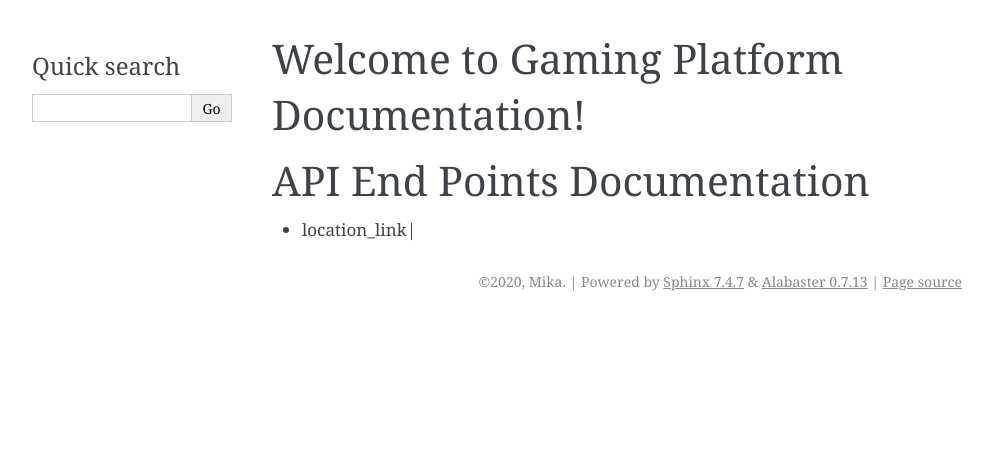
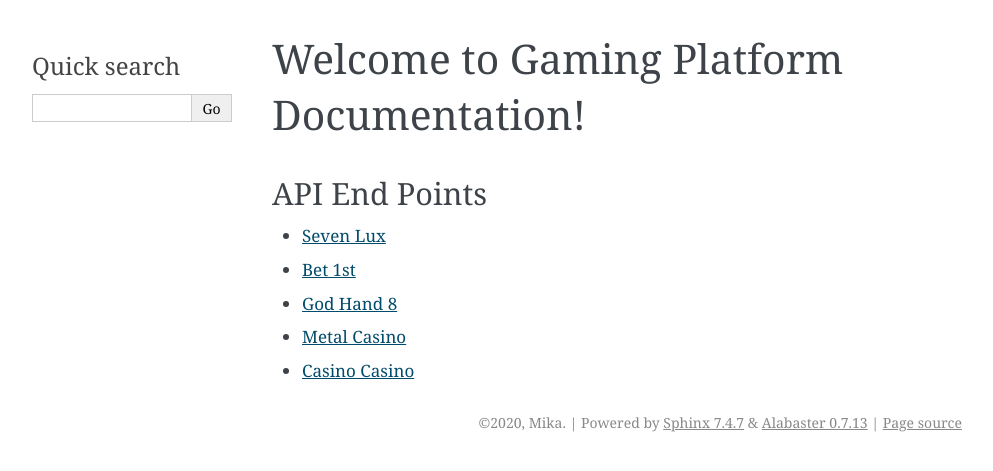
Before and after one commit to angelieorosco/gaming_platform, a Sphinx documentation site: the page built from docs/source/index.rst, in a window 1280 px wide. Shown: the top 471 px of the page, without its empty margins (148-1141 px from the left). Built offline with Sphinx 7.4.7, drawn with Linux system fonts in a browser that asks for light colours.

Commit message:
updated docs

```diff
--- a/docs/source/index.rst
+++ b/docs/source/index.rst
@@ -12,11 +12,35 @@ Welcome to Gaming Platform Documentation!
 
 
 
-API End Points Documentation
-============================
+API End Points
+^^^^^^^^^^^^^^
 
-* location_link|
+* |location_link1|
 
-.. |location_link| raw:: html
+.. |location_link1| raw:: html
 
     <a href="https://docs.google.com/spreadsheets/d/1nqE4SBPGBymhloTFrXbgJ6oYnMlvaqjl_kD5rdH8_B0/edit?usp=sharing" target="_blank">Seven Lux</a>
+
+* |location_link2|
+
+.. |location_link2| raw:: html
+
+    <a href="https://docs.google.com/spreadsheets/d/14uXBa0CCKptZsqNvTIxFte65k88OxrLnSUWwL1bo-Qc/edit?usp=sharing" target="_blank">Bet 1st</a>
+
+* |location_link3|
+
+.. |location_link3| raw:: html
+
+    <a href="https://docs.google.com/spreadsheets/d/1iX0x4db5BSwSOgH7N0Lfr1NvfEIwc-LkeA-ugQuecuU/edit?usp=sharing" target="_blank">God Hand 8</a>
+
+* |location_link4|
+
+.. |location_link4| raw:: html
+
+    <a href="https://docs.google.com/spreadsheets/d/1lKwQDqZ7P2j_kS5cF9E8-zESyIJDOXfYejbfziRXIxU/edit?usp=sharing" target="_blank">Metal Casino</a>
+
+* |location_link5|
+
+.. |location_link5| raw:: html
+
+    <a href="https://docs.google.com/spreadsheets/d/1fTEJM_Yeh56EmS9G6xesuiMauLi2hk7TPQdlGofM08I/edit?usp=sharing" target="_blank">Casino Casino</a>
```
Also changed, not shown: 6 other files.
